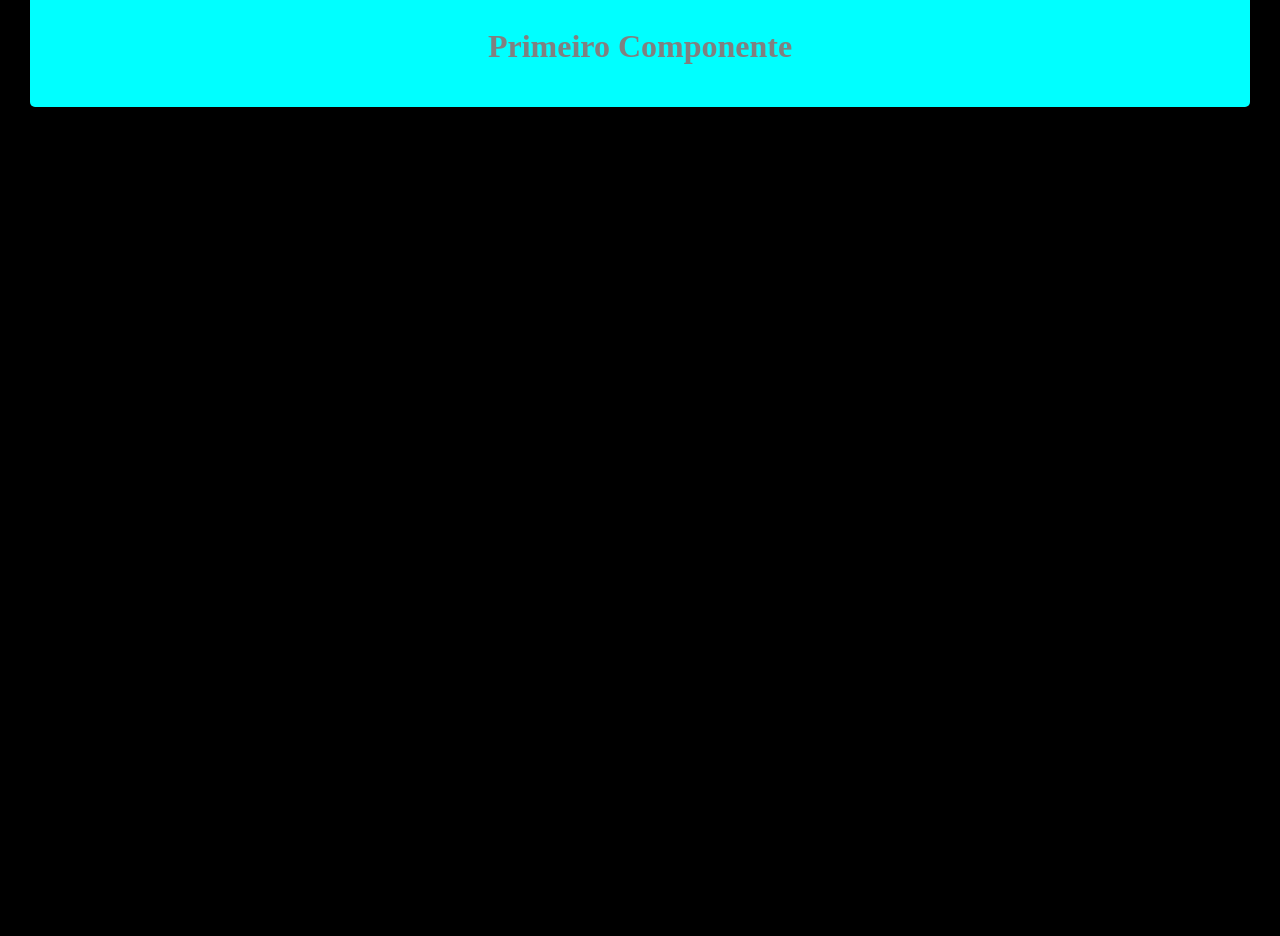
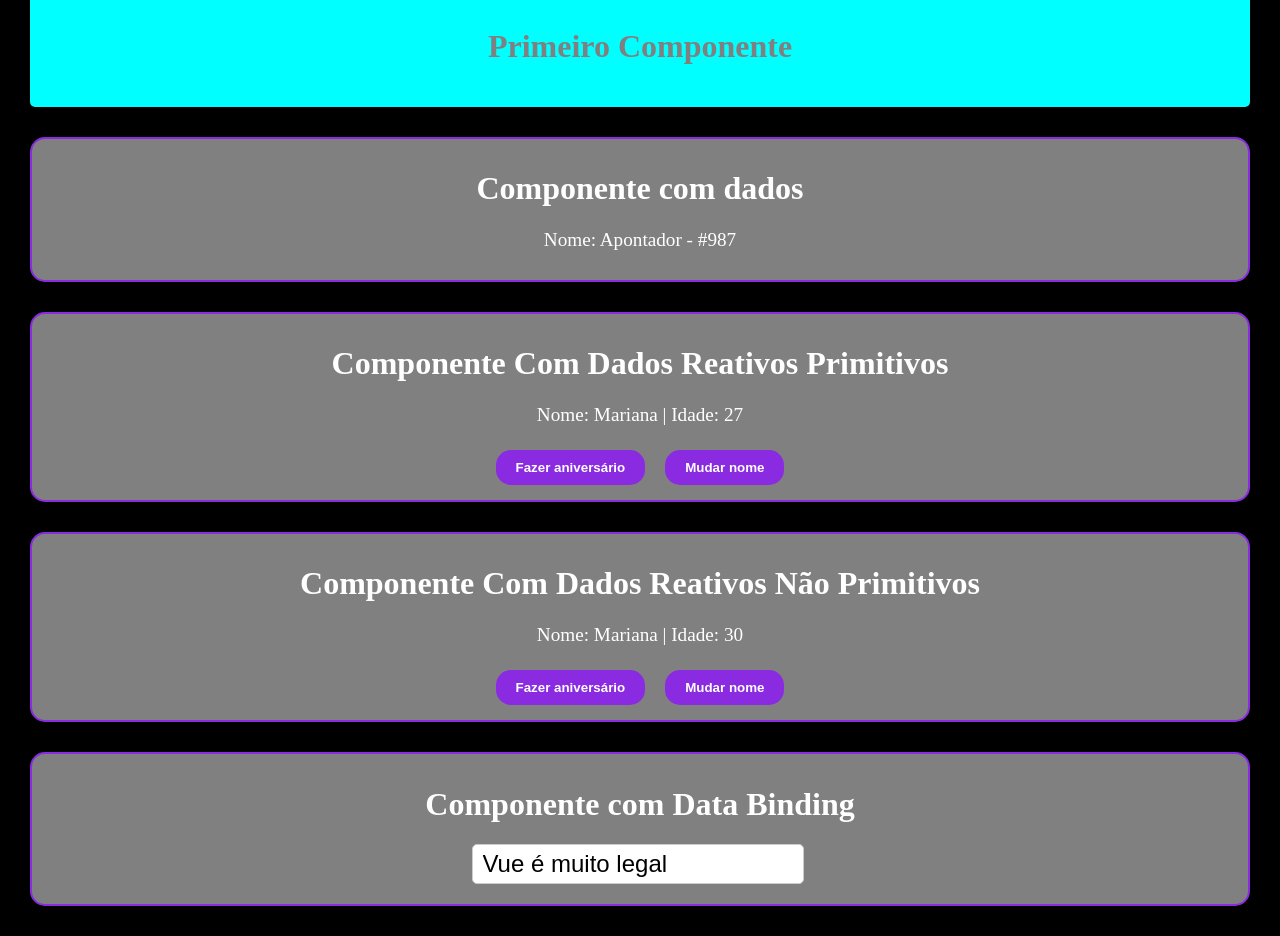
Before and after one commit to mariana-schlick/first-class-vue, a Vue app in the folder first-project-vue/: page / in a window 1280 px wide. Shown: the part 100-1036 px from the top of the page. Before the commit the page ends 800 px from the top, so only its background shows below. Built offline with nearby package versions, Linux system fonts and the light colour scheme.

Commit message:
Atualizações aula

```diff
--- a/first-project-vue/src/App.vue
+++ b/first-project-vue/src/App.vue
@@ -1,10 +1,18 @@
 <script setup>
 import PrimeiroComponente from "./components/PirmeiroComponente.vue"
+import ComDados from "./components/ComDados.vue"
+import ComDadosReativosPrimitivos from "./components/ComDadosReativosPrimitivos.vue";
+import ComDadosReativosNaoPrimitivos from "./components/ComDadosReativosNaoPrimitivos.vue";
+import DataBinding from "./components/DataBinding.vue";
 </script>
 
 <template>
   <header>Vue</header>
   <PrimeiroComponente/>
+  <ComDados/>
+  <ComDadosReativosPrimitivos/>
+  <ComDadosReativosNaoPrimitivos/>
+  <DataBinding/>
 </template>
 
 <style scoped>
--- a/first-project-vue/src/assets/main.css
+++ b/first-project-vue/src/assets/main.css
@@ -1,7 +1,7 @@
 body{
   margin: 0px;
   background-color: black;
-  color: grey;
+  color: white;
 }
 
 #app {
@@ -17,3 +17,37 @@ header{
   padding: 10px;
   text-align: center;
 }
+
+.componente{
+  text-align: center;
+  border: 2px solid blueviolet;
+  background-color: grey;
+  border-radius: 15px;
+  margin: 30px;
+  padding: 10px;
+}
+
+.componente p{
+  font-size: 1.2rem;
+}
+
+button{background-color: blueviolet;
+  color: white;
+  padding: 10px 20px;
+  font-weight: bold;
+  margin: 5px 10px;
+  border: none;
+  border-radius: 15px;
+}
+
+button:hover{
+  background-color: purple;
+}
+
+input{
+  padding: 5px 10px;
+  border: 1px solid #ccc;
+  border-radius: 5px;
+  font-size: 24px;
+  margin: 0 5px 10px 0;
+}
--- /dev/null
+++ b/first-project-vue/src/components/ComDados.vue
@@ -0,0 +1,11 @@
+<template>
+    <div class="componente">
+        <h1>Componente com dados</h1>
+        <p>Nome: {{ nomeProduto }} - {{ codigoProduto }}</p>
+    </div>
+</template>
+
+<script setup> // Com script setup não precisamos usar return
+const nomeProduto= "Apontador"
+const codigoProduto = "#987"
+</script>
--- /dev/null
+++ b/first-project-vue/src/components/ComDadosReativosNaoPrimitivos.vue
@@ -0,0 +1,27 @@
+<template>
+    <div class="componente">
+        <h1>Componente Com Dados Reativos Não Primitivos</h1>
+        <p>Nome: {{ pessoa.nome }} | Idade: {{ pessoa.idade }}</p>
+
+        <!-- Para chamar as funções, devemos editar os buttons da forma abaixo,
+        caso formos passar parâmetros, usar os (), caso não, não usar, o v-on
+        pode ser substituido por @ -->
+        <button @click="fazerAniversario">Fazer aniversário</button>
+        <button @click="mudarNome()">Mudar nome</button>
+    </div>
+</template>
+
+<script setup>
+import {reactive} from "vue"
+
+const pessoa = reactive({nome: "Mariana", idade:30})
+
+function mudarNome(){
+    pessoa.nome = "Ana"
+}
+
+function fazerAniversario(){
+    pessoa.idade +=1
+}
+
+</script>
--- /dev/null
+++ b/first-project-vue/src/components/ComDadosReativosPrimitivos.vue
@@ -0,0 +1,30 @@
+<template>
+    <div class="componente">
+        <h1>Componente Com Dados Reativos Primitivos</h1>
+        <p>Nome: {{ nome }} | Idade: {{ idade }}</p>
+
+        <!-- Para chamar as funções, devemos editar os buttons da forma abaixo,
+        caso formos passar parâmetros, usar os (), caso não, não usar, o v-on
+        pode ser substituido por @ -->
+        <button v-on:click="fazerAniversario">Fazer aniversário</button>
+        <button @click="mudarNome()">Mudar nome</button>
+    </div>
+</template>
+
+<script setup>
+// Para o vue 'saber' que pode ser alterado o valor das constantes, devemos
+// importar
+import {ref} from "vue"
+    // Para que a constante seja alterada, incluir o ref
+    const nome = ref("Mariana")
+    const idade = ref(27)
+
+    // Para alterar os valores, devemos usar a sintaxe abaixo
+    function fazerAniversario(){
+        idade.value +=1
+    }
+
+    function mudarNome (){
+        nome.value = "Ana"
+    }
+</script>
--- /dev/null
+++ b/first-project-vue/src/components/DataBinding.vue
@@ -0,0 +1,11 @@
+<template>
+    <div class="componente">
+        <h1>Componente com Data Binding</h1>
+        <input type="text" v-model="valor"></input>
+    </div>
+</template>
+
+<script setup>
+import { ref } from 'vue';
+const valor = ref("Vue é muito legal")
+</script>
--- a/first-project-vue/src/components/PirmeiroComponente.vue
+++ b/first-project-vue/src/components/PirmeiroComponente.vue
@@ -18,6 +18,6 @@
 }
 
 h1{
-        color: grey;
+    color: gray;
 }
 </style>
```
Lines whose indentation alone changed are shown as unchanged.
